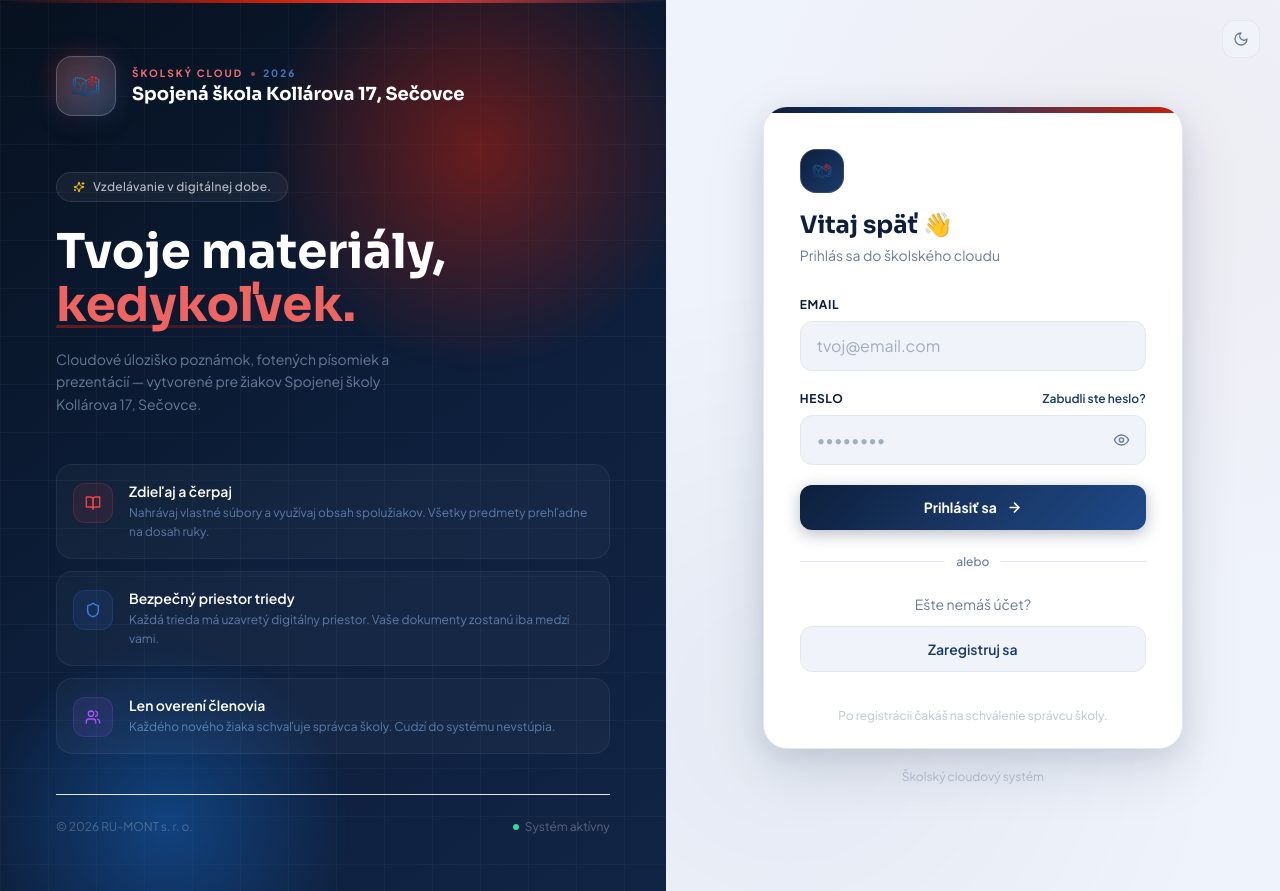
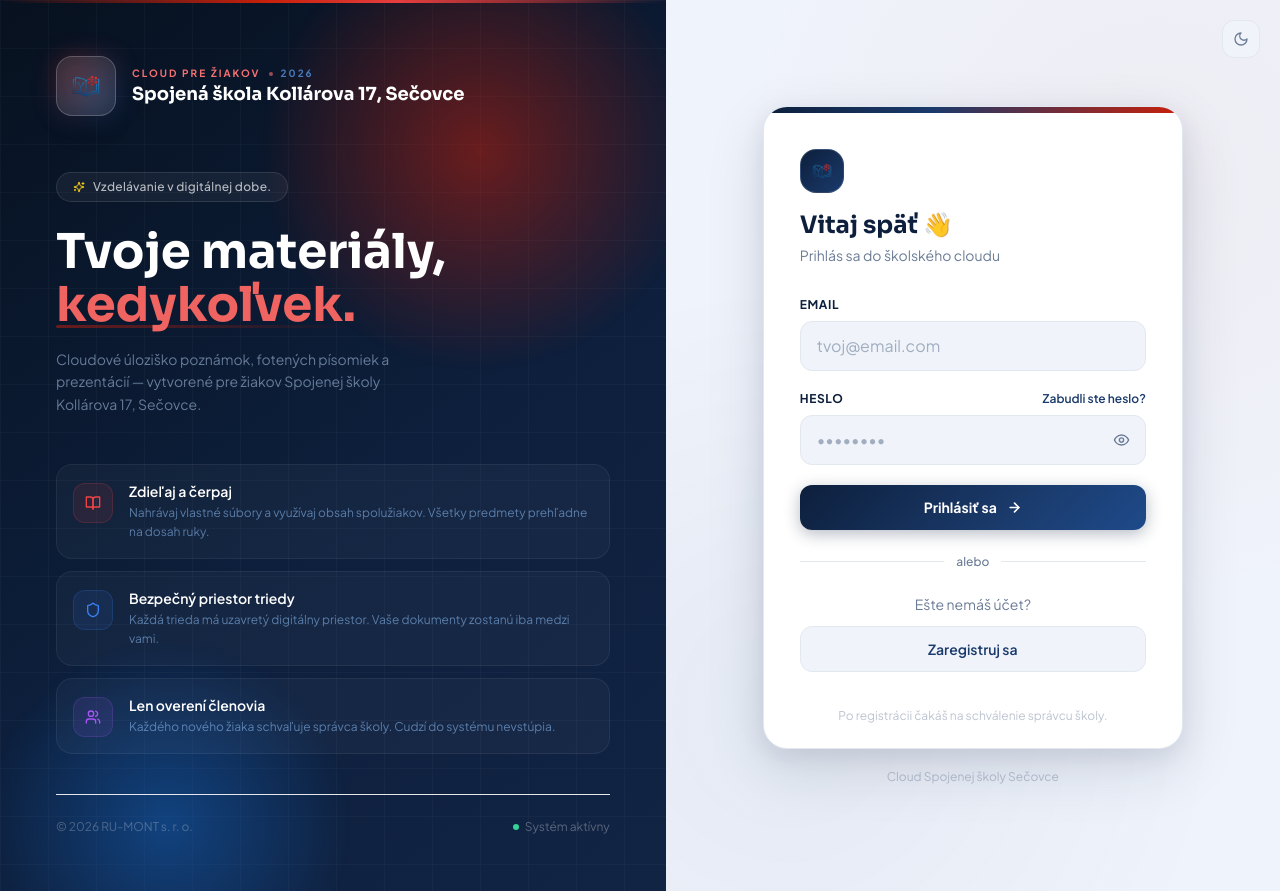
Before and after one commit to Marksen94/skolsky-cloud, a Next.js app: page / in a window 1280 px wide. Built offline with nearby package versions, Linux system fonts and the light colour scheme; no server answers.

Commit message:
fix: cloud pre ziakov Spojenej skoly Secovce, Instagram @rumot_sro

```diff
--- a/src/app/layout.js
+++ b/src/app/layout.js
@@ -2,8 +2,8 @@ import './globals.css';
 import { ThemeProvider } from '@/lib/ThemeContext';
 
 export const metadata = {
-  title: 'Spojená škola Kollárova 17, Sečovce – Školský Cloud',
-  description: 'Zdieľanie poznámok a materiálov pre žiakov Spojenej školy Sečovce',
+  title: 'Spojená škola Kollárova 17, Sečovce – Cloud pre žiakov',
+  description: 'Cloudové úloziško pre žiakov Spojenej školy Kollárova 17, Sečovce',
 };
 
 export default function RootLayout({ children }) {
--- a/src/app/page.js
+++ b/src/app/page.js
@@ -108,7 +108,7 @@ export default function LoginPage() {
             </div>
             <div>
               <div className="flex items-center gap-2 mb-0.5">
-                <span className="text-[10px] font-bold tracking-[0.2em] text-red-400 uppercase">Školský Cloud</span>
+                <span className="text-[10px] font-bold tracking-[0.2em] text-red-400 uppercase">Cloud pre žiakov</span>
                 <div className="w-1 h-1 rounded-full bg-red-400 opacity-60" />
                 <span className="text-[10px] font-bold tracking-[0.2em] text-blue-400/70 uppercase">2026</span>
               </div>
@@ -295,7 +295,7 @@ export default function LoginPage() {
           </div>
 
           <p className="text-center text-xs mt-5" style={{ color: 'var(--text-dim)' }}>
-            Školský cloudový systém
+            Cloud Spojenej školy Sečovce
           </p>
         </div>
       </div>
--- a/src/app/register/page.js
+++ b/src/app/register/page.js
@@ -66,7 +66,7 @@ export default function RegisterPage() {
           </div>
           <div className="rounded-xl p-3 text-xs mb-6" style={{ background: 'rgba(26,58,107,0.1)', border: '1px solid rgba(26,58,107,0.25)', color: 'var(--accent-link)' }}>
             <p>📧 <strong>{process.env.NEXT_PUBLIC_ADMIN_EMAIL || 'rumont.sro@gmail.com'}</strong></p>
-            <p>📱 Instagram: <strong>@https_riso</strong></p>
+            <p>📱 Instagram: <strong>@rumot_sro</strong></p>
           </div>
           <Link href="/" className="btn-primary block text-center">Späť na prihlásenie</Link>
         </div>
@@ -88,7 +88,7 @@ export default function RegisterPage() {
           <h1 className="text-xl font-bold" style={{ fontFamily: 'Sora, sans-serif', color: 'var(--text)' }}>
             Spojená škola Kollárova 17, Sečovce
           </h1>
-          <p className="text-sm mt-1" style={{ color: 'var(--text-muted)' }}>Školský cloudový systém</p>
+          <p className="text-sm mt-1" style={{ color: 'var(--text-muted)' }}>Cloud Spojenej školy Sečovce</p>
         </div>
 
         <div className="card shadow-card animate-slide-up">
@@ -157,7 +157,7 @@ export default function RegisterPage() {
             </div>
 
             <div className="rounded-xl p-3 text-xs" style={{ background: 'rgba(180,100,0,0.1)', border: '1px solid rgba(180,100,0,0.25)', color: '#d97706' }}>
-              ⚠️ Po registrácii <strong>napíš správcovi</strong> (Instagram @https_riso) aby schválil tvoj účet.
+              ⚠️ Po registrácii <strong>napíš správcovi</strong> (Instagram @rumot_sro) aby schválil tvoj účet.
             </div>
 
             <button type="submit" disabled={loading} className="btn-primary w-full">
```
